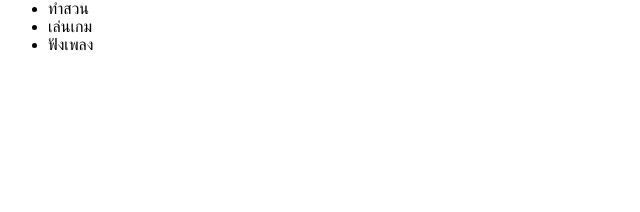
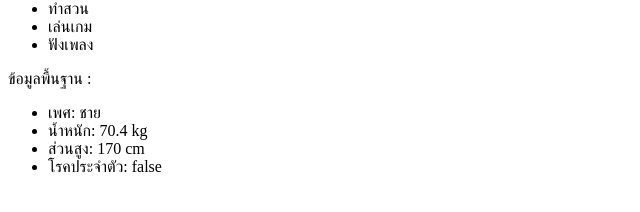
Before and after one commit to carrynong2/VuejsWorkshop, a Vue app: page / in a window 1280 px wide. Shown: the part 378-590 px from the top of the page, without its empty margins (0-640 px from the left). Built offline with nearby package versions, Linux system fonts and the light colour scheme.

Commit message:
Add Data Object

```diff
--- a/src/App.vue
+++ b/src/App.vue
@@ -10,6 +10,13 @@
       <li>{{ hobby[0] }}</li>
       <li>{{ hobby[1] }}</li>
       <li>{{ hobby[2] }}</li>
+    </ul>
+    <p>ข้อมูลพื้นฐาน :</p>
+    <ul>
+      <li>เพศ: {{ general.gender }}</li>
+      <li>น้ำหนัก: {{ general.weight }} kg</li>
+      <li>ส่วนสูง: {{ general.height }} cm</li>
+      <li>โรคประจำตัว: {{ general.status }}</li>
     </ul>
   </section>
 </template>
@@ -27,6 +34,7 @@ export default {
       size: 150,
       social: "https://www.facebook.com/monthon.mukkun/",
       hobby: ["ทำสวน", "เล่นเกม", "ฟังเพลง"],
+      general: { gender: "ชาย", weight: 70.4, height: 170, status: false },
     };
   },
   methods: {
```
